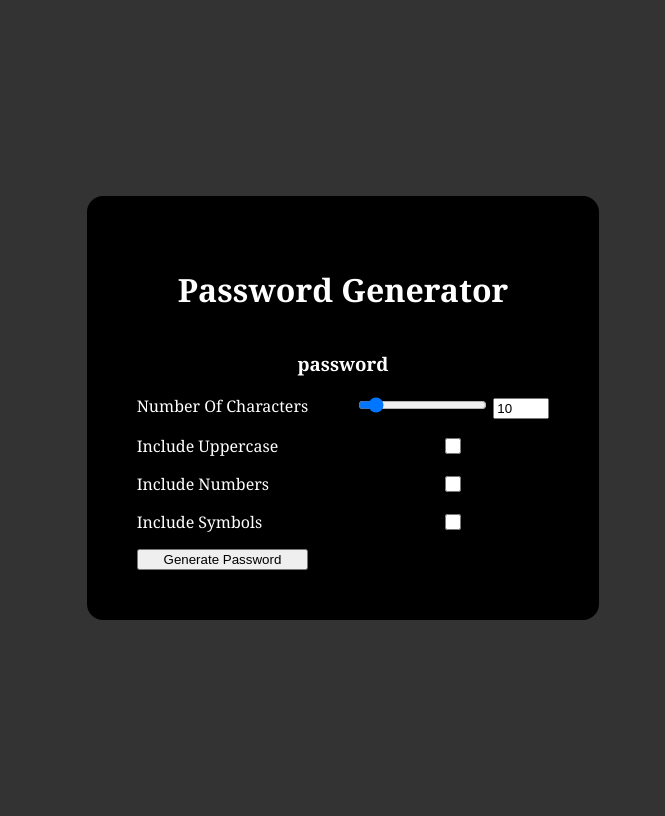
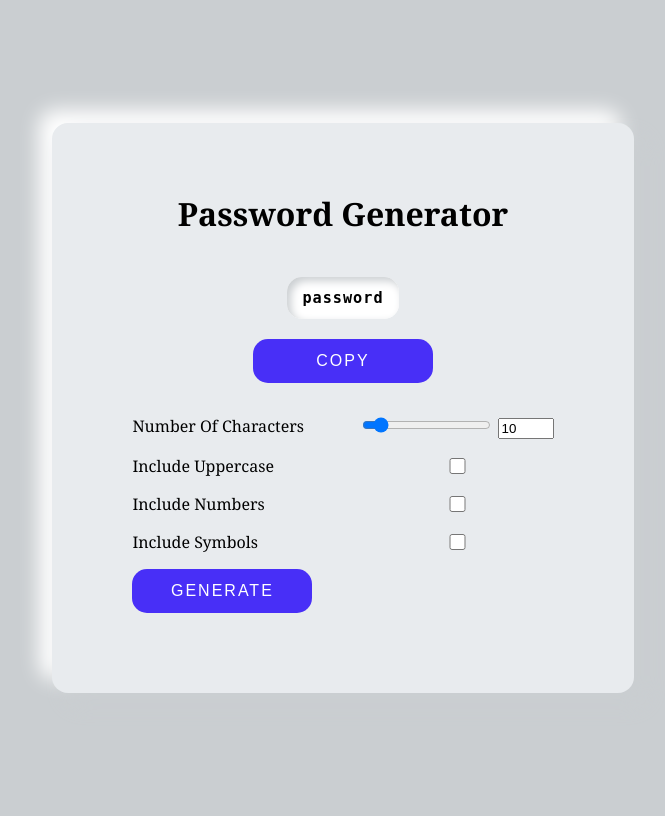
Before and after one commit to imsdolta/password-generator, a PHP site: page / in a window 1280 px wide. Shown: the whole page, without its empty margins (297-962 px from the left). Run offline with PHP 8.4, Linux system fonts and the light colour scheme.

Commit message:
First commit

```diff
--- a/index.html
+++ b/index.html
@@ -5,7 +5,7 @@
     <meta charset="UTF-8">
     <meta name="viewport" content="width=device-width, initial-scale=1.0">
     <meta http-equiv="X-UA-Compatible" content="ie=edge">
-    <script src="index.js" defer></script>
+    <script defer src="index.js" defer></script>
     <link rel="stylesheet" href="styles.css">
     <title>Password Generator</title>
 </head>
@@ -14,6 +14,10 @@
     <div class="container">
         <h1 class="title">Password Generator</h1>
         <h3 class="password-display" id="passwordDisplay">password</h3>
+
+        <button id="copy" alt="click to copy">Copy</button>
+
+
         <form id="passwordGeneratorForm" class="form">
             <label for="characterAmountNumber">Number Of Characters</label>
             <div class="character-amount-container">
@@ -30,7 +34,7 @@
             <label for="includeSymbols">Include Symbols</label>
             <input type="checkbox" id="includeSymbols">
 
-            <button type="submit" class="btn">Generate Password</button>
+            <button type="submit" id="btn">Generate </button>
         </form>
     </div>
 </body>
--- a/index.js
+++ b/index.js
@@ -6,6 +6,20 @@ const includeSymbolsElement = document.getElementById('includeSymbols')
 
 const form = document.getElementById('passwordGeneratorForm')
 const passwordDisplay = document.getElementById('passwordDisplay')
+
+
+const copyButton = document.getElementById("copy");
+
+const copyText = (e) => {
+    window.getSelection().selectAllChildren(passwordDisplay);
+    document.execCommand("copy");
+};
+
+if (copyButton)
+    copyButton.addEventListener("click", (e) => {
+        e.preventDefault()
+        copyText(e)
+    })
 
 
 
@@ -34,7 +48,7 @@ function getPassword(characterAmount, includeUppercase, includeNumbers, includeS
     } else if (includeNumbers) {
         chars = lowerChars + numChars
     } else if (includeSymbols) {
-        chars = symbolChars
+        chars = symbolCharss
     } else {
         chars = lowerChars
     }
@@ -69,13 +83,3 @@ form.addEventListener('submit', e => {
     passwordDisplay.innerText = password
 
 })
-
-const copyToClipboard = str => {
-    passwordDisplay.setAttribute('readonly', '')
-    passwordDisplay.style.position = 'absolute'
-    passwordDisplay.style.left = '-999px'
-    document.body.appendChild(passwordDisplay)
-    passwordDisplay.select();
-    document.execCommand('copy')
-    document.body.removeChild(passwordDisplays)
-}
--- a/styles.css
+++ b/styles.css
@@ -1,27 +1,67 @@
 body {
-    background-color: #333;
+    background-color: #caced1;
     color: white;
     min-height: 100vh;
     display: flex;
     justify-content: center;
     align-items: center;
-    font-family: Georgia, 'Times New Roman', Times, serif;
+    font-family: Cambria, Cochin, Georgia, Times, 'Times New Roman', serif
 }
 
 .container {
-    background-color: #000000;
+    background-color: #e8ebee;
+    color: black;
     padding: 3rem;
-    border: 2px solid black;
     display: flex;
     flex-direction: column;
     justify-content: center;
     align-items: center;
     border-radius: 1rem;
+    box-shadow: 13px 13px 20px #caced1, -13px -13px 20px white;
 }
 
 .form {
     display: grid;
+    padding: 2rem;
     grid-template-columns: auto auto;
     row-gap: 1rem;
     column-gap: 3rem;
 }
+
+#copy,
+#btn {
+    position: relative;
+    box-sizing: border-box;
+    background-color: #482ff7;
+    color: #ffffff;
+    width: 180px;
+    min-height: 44px;
+    font-size: 1rem;
+    font-family: "Jost", sans-serif;
+    font-weight: 500;
+    letter-spacing: 2px;
+    text-transform: uppercase;
+    padding: 5px;
+    border: 0;
+    border-radius: 15px;
+    outline: none;
+    cursor: pointer;
+}
+
+#passwordDisplay {
+    box-sizing: border-box;
+    background-color: white;
+    font-family: monospace;
+    color: black;
+    border-radius: 15px;
+    font-weight: bold;
+    padding: 10px 15px;
+    margin: 20px;
+    display: flex;
+    justify-content: center;
+    align-items: center;
+    text-align: center;
+    letter-spacing: 1px;
+    line-height: 1.5;
+    box-shadow: inset 4px 4px 8px #caced1, inset -4px -4px 8px white;
+}
```
